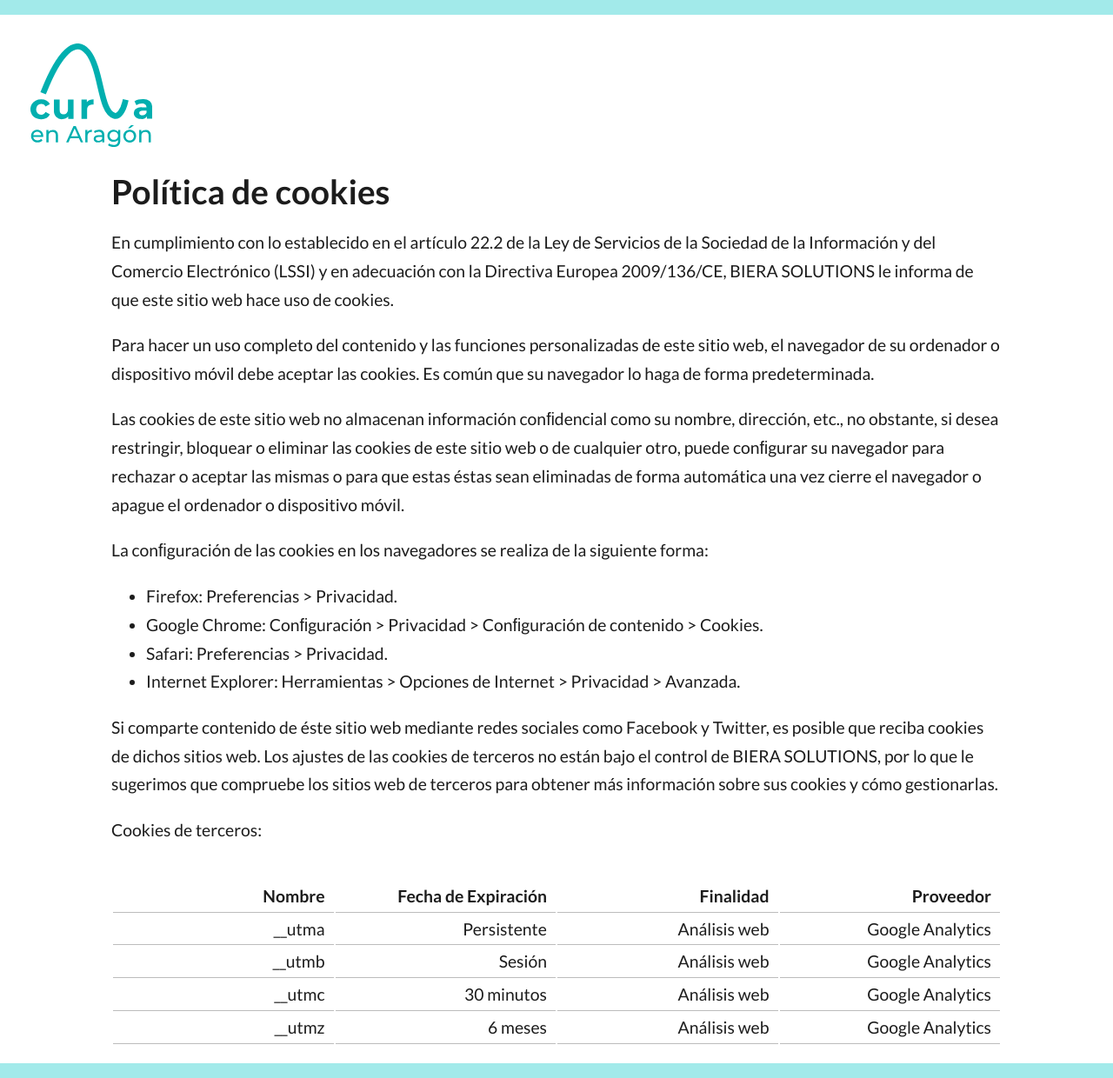
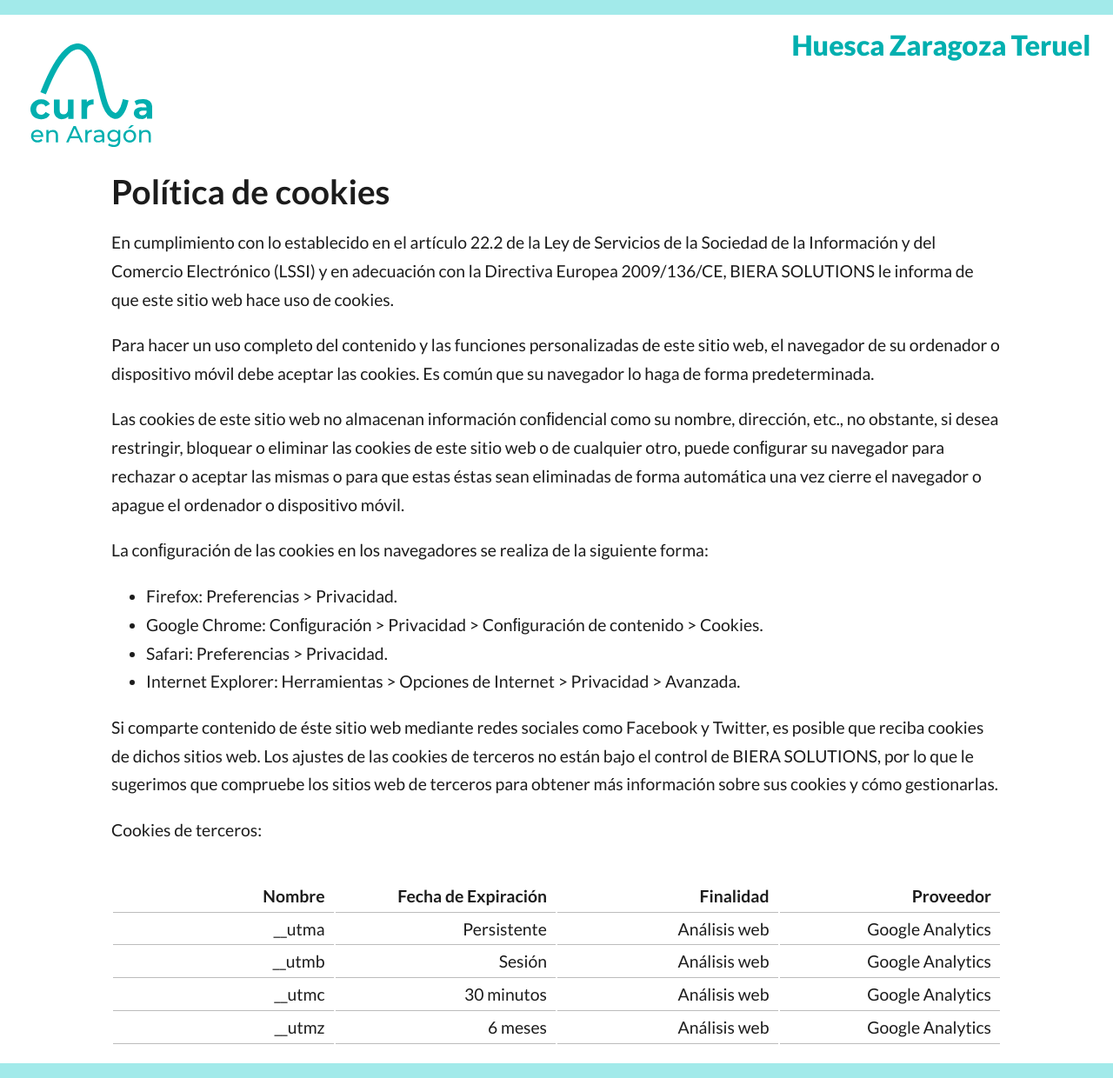
Before and after one commit to danilat/covid-19-aragon, a Jekyll site: the page built from cookies.html, in a window 1280 px wide. Shown: the whole page at 87% size. Built offline with Jekyll 4.4.1, drawn with Linux system fonts in a browser that asks for light colours; comment, search, counter and statistics services are not loaded.

Commit message:
Fixed styles for mobile screen

```diff
--- a/_layouts/default.html
+++ b/_layouts/default.html
@@ -13,13 +13,22 @@
     <meta name="twitter:description" content="{{site.description}}" />
     <meta name="twitter:title" content="{{site.title}}" />
     <meta name="twitter:image" content="" />
+    <meta name="viewport" content="width=device-width, initial-scale=1, maximum-scale=2, user-scalable=1">
     <link rel="stylesheet" href="/assets/css/index.css">
   </head>
   <body>
     <div class="container">
       <header class="header">
         <div class="barSup"></div>
+        <nav>
+          <ul>
+              <a href="#huesca"><li>Huesca</li></a>
+              <a href="#zaragoza"><li>Zaragoza</li></a>
+              <a href="#teruel"><li>Teruel</li></a>
+          </ul>
+        </nav>
         <a href="/"><img src="/assets/img/logoCurvaAragon.svg" alt="{{site.title}}" class="logo"></a>
+
       </header>
       {{ content }}
       <footer>
--- a/assets/css/index.scss
+++ b/assets/css/index.scss
@@ -31,6 +31,26 @@
 a{
     color: $verde;
     font-weight: 800;
+}
+header nav{
+    float:right;
+    width: 30%;
+    margin-right:2%;
+}
+header nav ul{
+    list-style: none;
+    display: flex;
+    flex-wrap: wrap;
+    justify-content: space-between;
+    align-items: stretch;
+    align-content: stretch;
+}
+header nav ul li{
+    flex-grow: 1;
+    font-size: 2rem;
+}
+header a{
+    text-decoration: none;
 }
 .content{
     padding: 0 10% 0 10%;
@@ -88,8 +108,12 @@
 .nota.fuente{
     margin-top: 80px;
 }
-.negative{ color: $rojo;}
-.positive{ color: $verdeOscuro;}
+.negative{
+    color: $rojo;
+}
+.positive{
+    color: $verdeOscuro;
+}
 .negative, .positive{
     font-weight: 800;
     font-size: 0.9rem;
@@ -114,7 +138,7 @@
     align-items: stretch;
     align-content: stretch;
 }
-.card{
+.dashboard .card{
     flex-grow: 1;
     width: 24%;
     border: 1px solid $verdeClaro;
@@ -131,22 +155,22 @@
     bottom: 9%;
     right: 7%;
 }
-.dashboard #icoConfirmados{
+.dashboard .icoConfirmados{
     width: 31%;
 }
-.dashboard #icoAltas{
+.dashboard .icoAltas{
     width: 26%;
 }
-.dashboard #icoFallecimientos{
+.dashboard .icoFallecimientos{
     width: 26%;
 }
-.dashboard #icoIngresos{
+.dashboard .icoIngresos{
     width: 26%;
 }
-.dashboard #icoUci{
+.dashboard .icoUci{
     width: 26%;
 }
-.dashboard #icoSanitarios{
+.dashboard .icoSanitarios{
     width: 26%;
 }
 .dashboard .detalle{
@@ -158,13 +182,13 @@
     bottom: 7%;
     right: 7%;
 }
-.dashboard.today #icoConfirmados{
+.dashboard.today .icoConfirmados{
     width: 31%;
 }
-.dashboard.today #icoAltas{
+.dashboard.today .icoAltas{
     width: 26%;
 }
-.dashboard.today #icoFallecimientos{
+.dashboard.today .icoFallecimientos{
     width: 26%;
 }
 #cookie-law{
@@ -191,7 +215,7 @@
         width: 34%!important;
         min-height:100px;
     }
-    .dashboard #icoConfirmados, .dashboard.today #icoConfirmados{
+    .dashboard .icoConfirmados, .dashboard.today .icoConfirmados{
         position: relative;
         margin: auto 37%;
         width: 40%!important;
@@ -203,3 +227,14 @@
         font-size: 0.7rem;
     }
 }
+@media all and (max-width: 425px){
+    .dashboard svg, .dashboard.today svg{
+        position: absolute;
+        bottom: 9%;
+        right: 7%;
+        width: 26%;
+    }
+    .dashboard .card{
+        width:100%;
+    }
+}
--- a/index.html
+++ b/index.html
@@ -26,6 +26,7 @@
         <h2>Progresión desde el {{ initial_day_aragon.fecha }} en Aragón</h2>
         {% include table.html coronavirus_cases=site.data.coronavirus_cases %}
 
+        <a name="huesca"></a>
         <h2>Evolución del COVID-19 en Huesca</h2>
         <div class="chart-container">
             <canvas id="chartHuesca"></canvas>
@@ -37,6 +38,7 @@
         <h2>Progresión desde el {{ initial_day_huesca.fecha }} en Huesca</h2>
         {% include table.html coronavirus_cases=site.data.coronavirus_cases_huesca %}
 
+        <a name="zaragoza"></a>
         <h2>Evolución del COVID-19 en Zaragoza</h2>
         <div class="chart-container">
             <canvas id="chartZaragoza"></canvas>
@@ -48,6 +50,7 @@
         <h2>Progresión desde el {{ initial_day_zaragoza.fecha }} en Zaragoza</h2>
         {% include table.html coronavirus_cases=site.data.coronavirus_cases_zaragoza %}
 
+        <a name="teruel"></a>
         <h2>Evolución del COVID-19 en Teruel</h2>
         <div class="chart-container">
             <canvas id="chartTeruel"></canvas>
```
Also changed, not shown: _includes/illustrations/ico_altas.svg, _includes/illustrations/ico_confirmados.svg, _includes/illustrations/ico_confirmados2.svg, _includes/illustrations/ico_fallecimientos.svg, _includes/illustrations/ico_ingresos.svg, _includes/illustrations/ico_sanitarios.svg, _includes/illustrations/ico_uci.svg.
